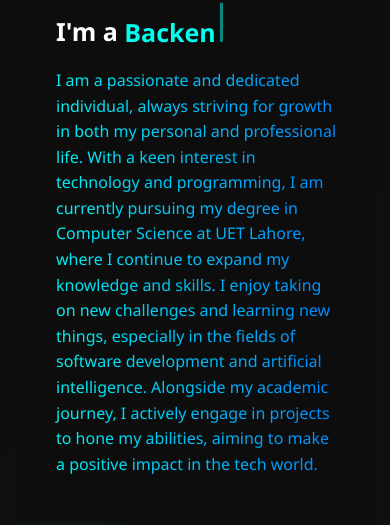
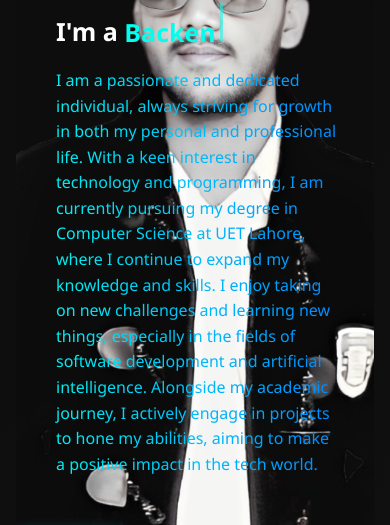
Before and after one commit to Mustaqeem-Codes/mustaqeem-codes.github.io, a website: page index.html in a window 390 px wide. Shown: the part 369-894 px from the top of the page. Drawn offline with nearby package versions, Linux system fonts and the light colour scheme.

Commit message:
style.css

```diff
--- a/style.css
+++ b/style.css
@@ -552,7 +552,7 @@ h3 span {
   }
 
   .home {
-    background-image: url(Pics/Pic.png);
+    background-image: url(Pics/768.png);
   }
 
   .home-content {
```
